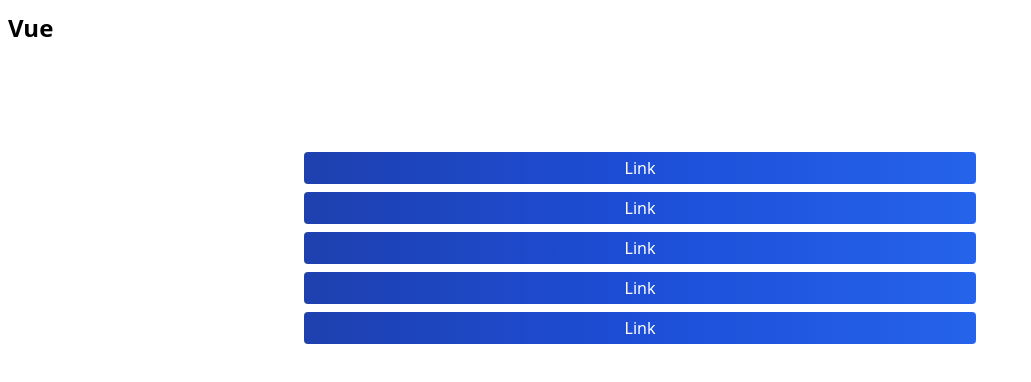
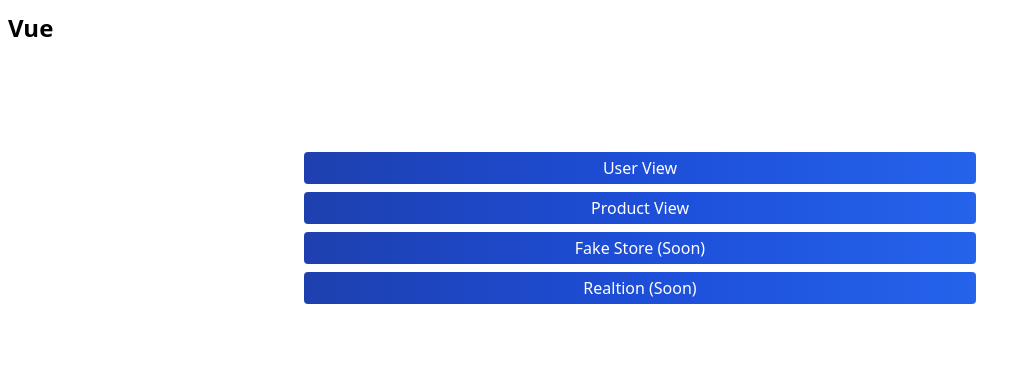
Before and after one commit to justizha/vue-api, a Vue app in the folder frontend/: page / in a window 1280 px wide. Shown: the top 382 px of the page, without its empty margins (0-1031 px from the left). Built offline with nearby package versions, Linux system fonts and the light colour scheme.

Commit message:
fix : added new link title and fixing duplicated url

```diff
--- a/frontend/src/views/Home/HomeIndex.vue
+++ b/frontend/src/views/Home/HomeIndex.vue
@@ -3,19 +3,16 @@
         <div class="flex justify-center">
             <div class="w-full grid grid-cols-1 gap-2 text-center max-w-2xl">
                 <router-link to="/user" class="bg-gradient-to-r from-blue-800 via-blue-700 to-blue-600  p-1 rounded font-medium text-white">
-                    Link
+                    User View
                 </router-link>
-                <router-link to="/user" class="bg-gradient-to-r from-blue-800 via-blue-700 to-blue-600  p-1 rounded font-medium text-white">
-                    Link
+                <router-link to="/products" class="bg-gradient-to-r from-blue-800 via-blue-700 to-blue-600  p-1 rounded font-medium text-white">
+                    Product View
                 </router-link>
-                <router-link to="/user" class="bg-gradient-to-r from-blue-800 via-blue-700 to-blue-600  p-1 rounded font-medium text-white">
-                    Link
+                <router-link to="/" class="bg-gradient-to-r from-blue-800 via-blue-700 to-blue-600  p-1 rounded font-medium text-white">
+                    Fake Store (Soon)
                 </router-link>
-                <router-link to="/user" class="bg-gradient-to-r from-blue-800 via-blue-700 to-blue-600  p-1 rounded font-medium text-white">
-                    Link
-                </router-link>
-                <router-link to="/user" class="bg-gradient-to-r from-blue-800 via-blue-700 to-blue-600  p-1 rounded font-medium text-white">
-                    Link
+                <router-link to="/" class="bg-gradient-to-r from-blue-800 via-blue-700 to-blue-600  p-1 rounded font-medium text-white">
+                    Realtion (Soon)
                 </router-link>
             </div>
         </div>
```
